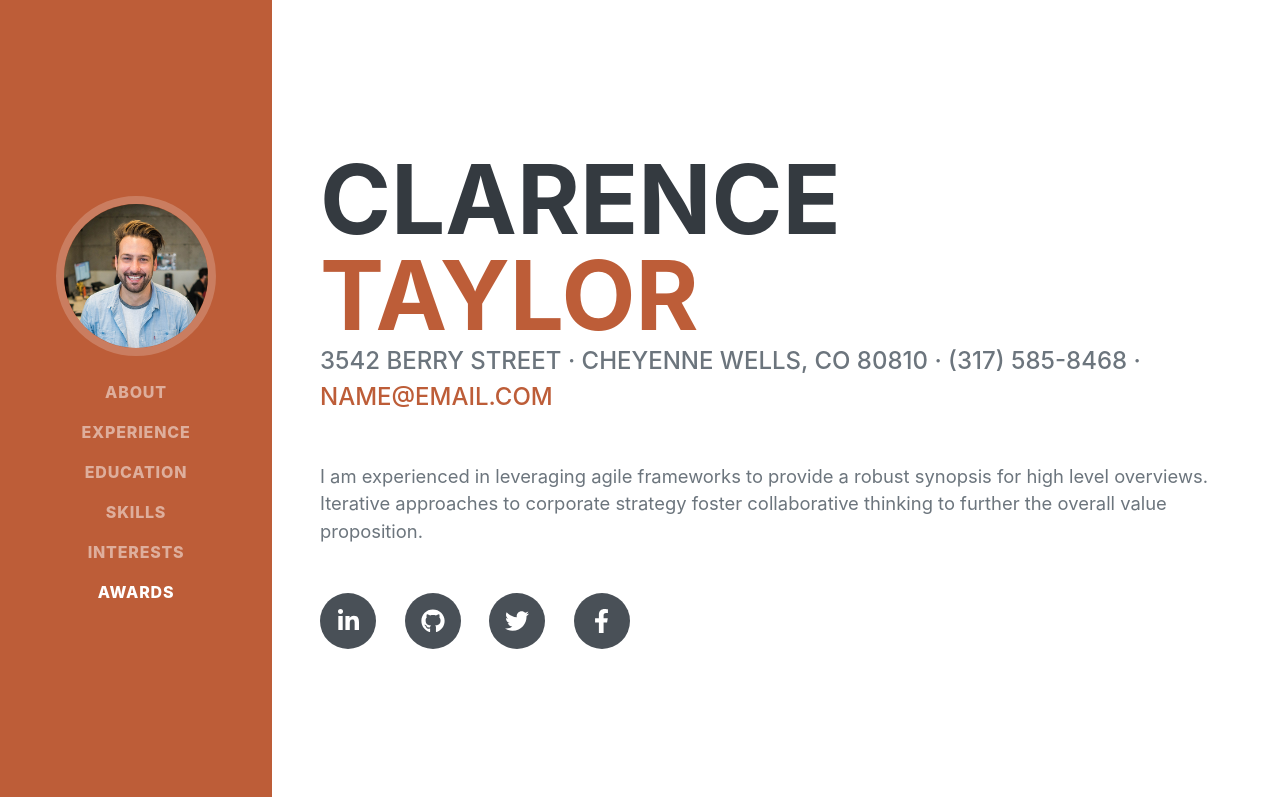
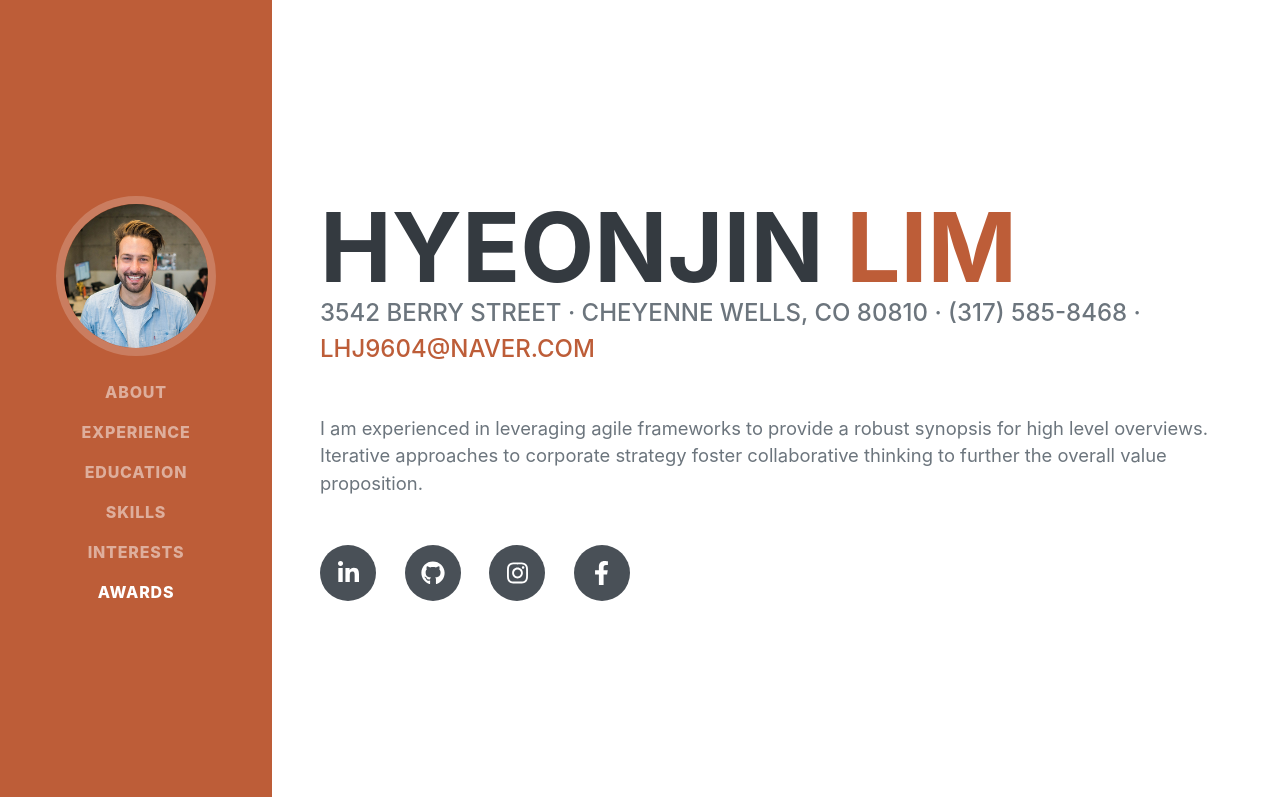
Before and after one commit to LimHyeonJin/LimHyeonJin.github.io, a plain HTML site: page index.html in a window 1280 px wide. Shown: the top 797 px of the page. Drawn offline with nearby package versions, Linux system fonts and the light colour scheme; a web font is replaced by a local one.

Commit message:
Update my info

```diff
--- a/index.html
+++ b/index.html
@@ -5,7 +5,7 @@
         <meta name="viewport" content="width=device-width, initial-scale=1, shrink-to-fit=no" />
         <meta name="description" content="" />
         <meta name="author" content="" />
-        <title>Resume - Start Bootstrap Theme</title>
+        <title>Jin's portfolio</title>
         <link rel="icon" type="image/x-icon" href="assets/img/favicon.ico" />
         <!-- Font Awesome icons (free version)-->
         <script src="https://use.fontawesome.com/releases/v5.13.0/js/all.js" crossorigin="anonymous"></script>
@@ -19,7 +19,7 @@
         <!-- Navigation-->
         <nav class="navbar navbar-expand-lg navbar-dark bg-primary fixed-top" id="sideNav">
             <a class="navbar-brand js-scroll-trigger" href="#page-top">
-                <span class="d-block d-lg-none">Clarence Taylor</span>
+                <span class="d-block d-lg-none">Hyeonjin Lim</span>
                 <span class="d-none d-lg-block"><img class="img-fluid img-profile rounded-circle mx-auto mb-2" src="assets/img/profile.jpg" alt="" /></span>
             </a>
             <button class="navbar-toggler" type="button" data-toggle="collapse" data-target="#navbarSupportedContent" aria-controls="navbarSupportedContent" aria-expanded="false" aria-label="Toggle navigation"><span class="navbar-toggler-icon"></span></button>
@@ -40,18 +40,18 @@
             <section class="resume-section" id="about">
                 <div class="resume-section-content">
                     <h1 class="mb-0">
-                        Clarence
-                        <span class="text-primary">Taylor</span>
+                        Hyeonjin
+                        <span class="text-primary">Lim</span>
                     </h1>
                     <div class="subheading mb-5">
                         3542 Berry Street · Cheyenne Wells, CO 80810 · (317) 585-8468 ·
-                        <a href="mailto:name@email.com">name@email.com</a>
+                        <a href="mailto:lhj9604@naver.com">lhj9604@naver.com</a>
                     </div>
                     <p class="lead mb-5">I am experienced in leveraging agile frameworks to provide a robust synopsis for high level overviews. Iterative approaches to corporate strategy foster collaborative thinking to further the overall value proposition.</p>
                     <div class="social-icons">
                         <a class="social-icon" href="#"><i class="fab fa-linkedin-in"></i></a>
                         <a class="social-icon" href="#"><i class="fab fa-github"></i></a>
-                        <a class="social-icon" href="#"><i class="fab fa-twitter"></i></a>
+                        <a class="social-icon" href="#"><i class="fab fa-instagram"></i></a>
                         <a class="social-icon" href="#"><i class="fab fa-facebook-f"></i></a>
                     </div>
                 </div>
```
